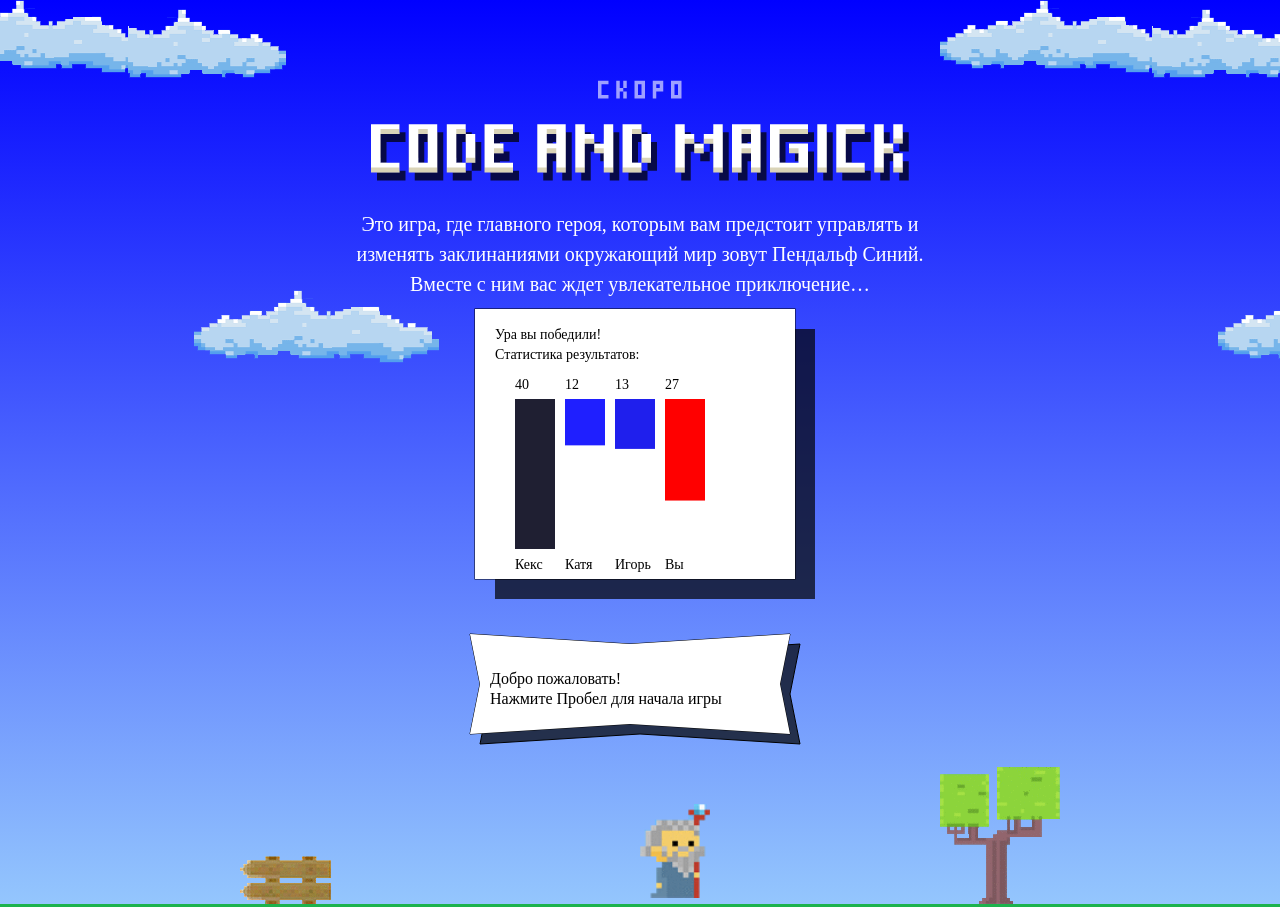
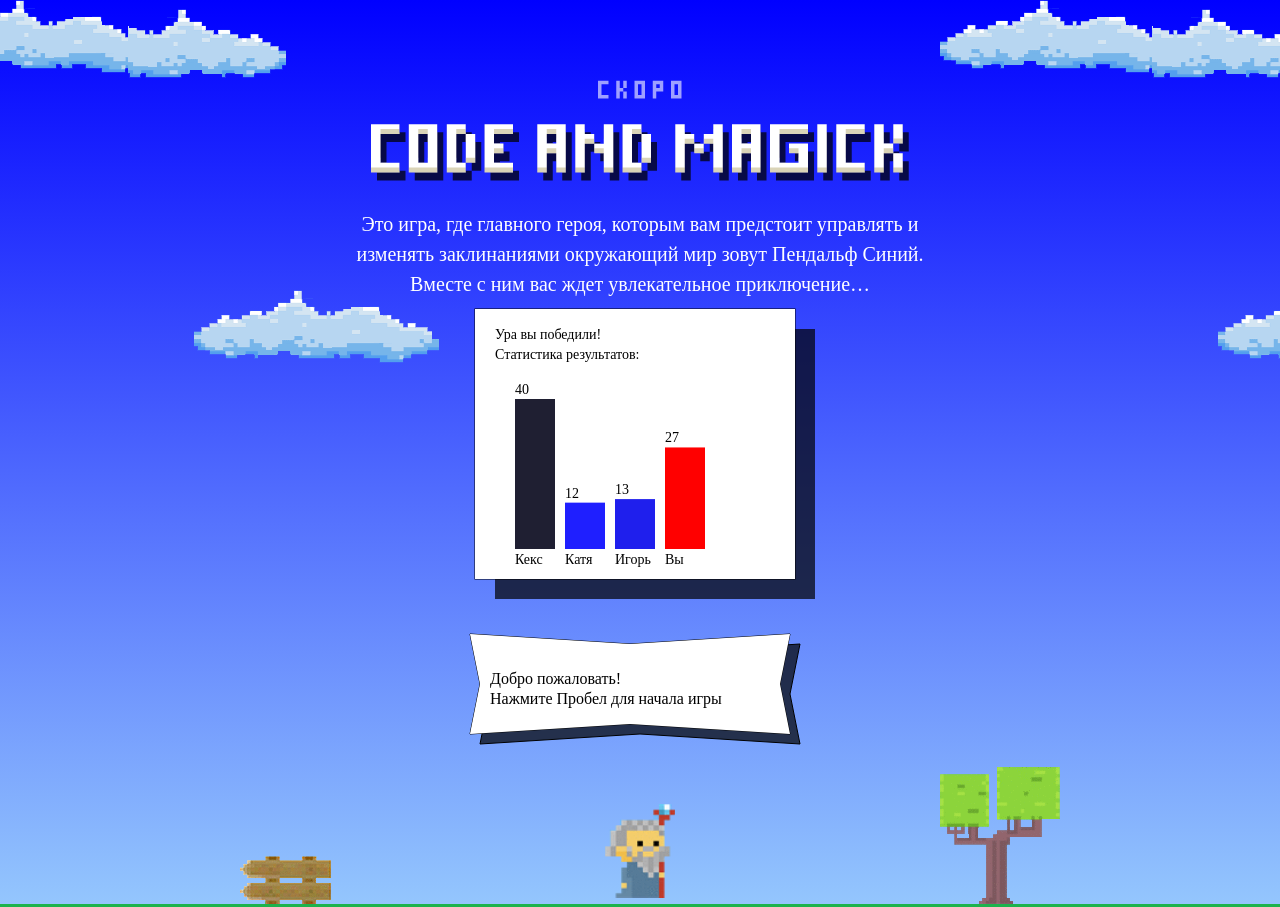
Before and after one commit to YuliaDimina/144822-code-and-magick, a website: page index.html in a window 1280 px wide. Shown: the top 907 px of the page. Drawn offline with Linux system fonts and the light colour scheme; a web font is replaced by a local one.

Commit message:
Задание 8 Готовое

```diff
--- a/index.html
+++ b/index.html
@@ -32,7 +32,7 @@
       <a href="http://htmlacademy.ru" class="footer-link"><img src="img/htmlacademy-logo.png" alt="HTML Academy" width="130">Сделано в HTML Academy</a>в 2017 году</p>
   </footer>
   <script>
-    var fireballSize = 70;
+    var fireballSize = 25;
     var wizardSpeed = 3;
     var wizardWidth = 70;
     var getFireballSpeed = function (left) {
@@ -44,7 +44,7 @@
     }
 
     function getWizardX(width) {
-      return width / 2;
+      return width / 2 - wizardWidth / 2;
     };
 
     function getWizardY(height) {
--- a/js/stat.js
+++ b/js/stat.js
@@ -15,31 +15,29 @@ var renderStatistics = function (ctx, names, times) {
   ctx.fillText('Статистика результатов:', 120, 60);
 
   var max = -1;
-  var min = Infinity;
+  var min = 0;
+  var time = 0;
 
   for (var i = 0; i < times.length; i++) {
-    var time = times[i];
+    time = times[i];
     if (time > max) {
       max = time;
     }
-    if (time < min) {
-      min = time;
-    }
   }
 
-  min = 0;
-  var histoHeight = 150;
+  var histoHeight = -150;
   var histoX = 140;
-  var step = histoHeight / (max - min);
+  var step = histoHeight / max;
   var columnIndent = 50;
 
-  for (var i = 0; i < times.length; i++) {
+  for (i = 0; i < times.length; i++) {
     var name = names[i];
-    var time = times[i];
+    time = times[i];
 
-    var height = step * (time - min);
-
-    ctx.fillText(time.toFixed(0), histoX + columnIndent * i, histoHeight - 60);
+    var height = step * time;
+    ctx.translate(0, height);
+    ctx.fillText(time.toFixed(0), histoX + columnIndent * i, 245);
+    ctx.translate(0, -height);
 
     if (name === 'Вы') {
       ctx.fillStyle = 'rgba(255, 0, 0, 1)';
@@ -47,9 +45,9 @@ var renderStatistics = function (ctx, names, times) {
       ctx.fillStyle = ['rgba(0, 0 ', ((Math.random() * 7) * 61).toFixed(0), ' 0.88)'];
     }
 
-    ctx.fillRect(histoX + columnIndent * i, 100, 40, height);
+    ctx.fillRect(histoX + columnIndent * i, 250, 40, height);
     ctx.fillStyle = '#000';
-    ctx.fillText(name, histoX + columnIndent * i, 100 + histoHeight + 20);
+    ctx.fillText(name, histoX + columnIndent * i, 100 + histoHeight + 315);
   }
 };
 
```
